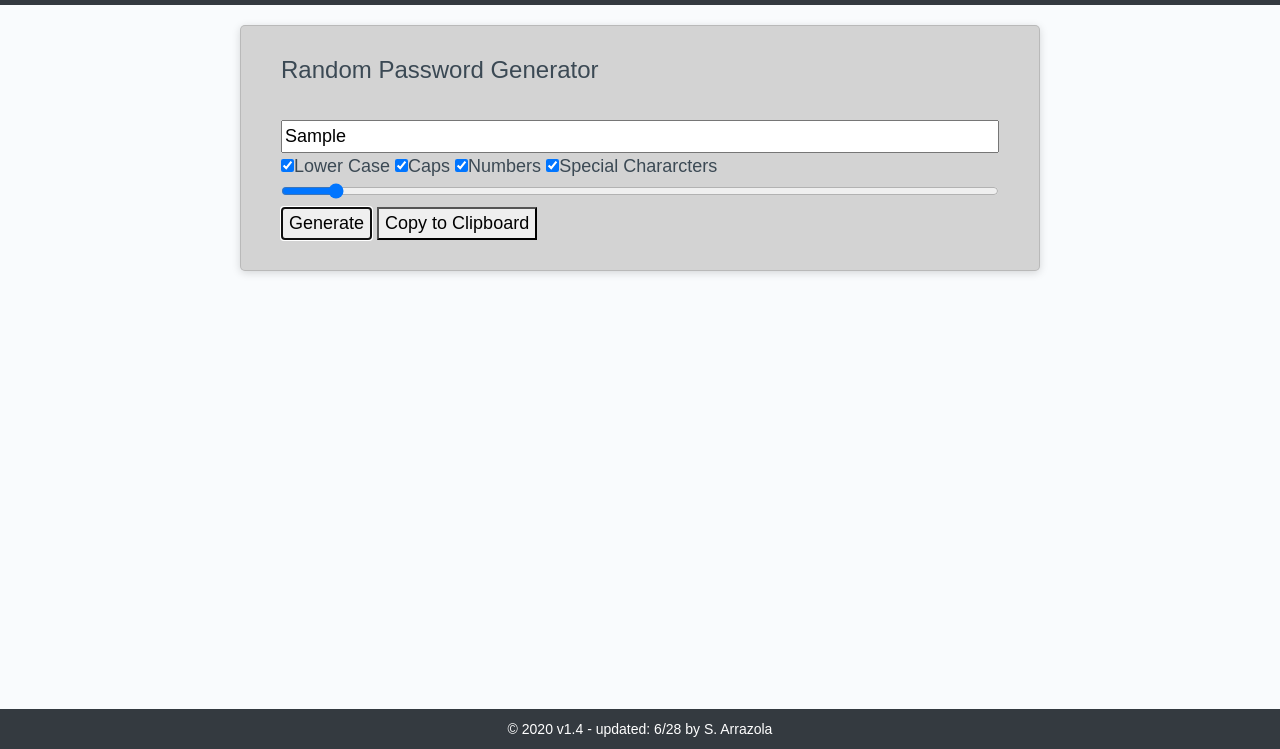
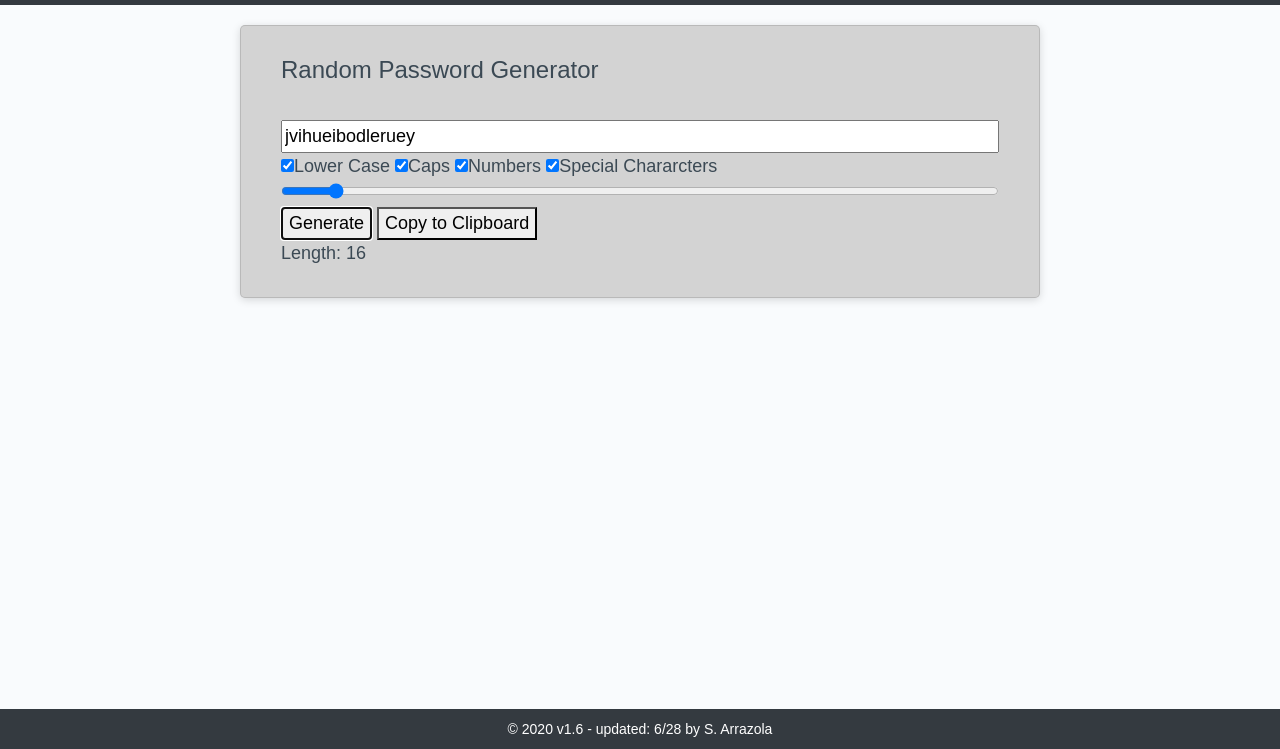
Before and after one commit to SeaBa55/js_password_generator, a plain HTML site: page Develop/index.html in a window 1280 px wide. Both pictures are taken after typing "Sample" into the empty fields and a click on the button "Generate". Shown: the part 51-800 px from the top of the page. Drawn offline with nearby package versions, Linux system fonts and the light colour scheme.

Commit message:
Created function genPass() which is called on the generate button click. In its curent form, it uses a sigle char array genPassVals along with a math.random loop to create a random password of length complexity; The password is stored in the variable password during the loop and is pushed into the text display immediatle after loop execution (script.js lines 15-27).

```diff
--- a/Develop/index.html
+++ b/Develop/index.html
@@ -56,7 +56,7 @@
     <!-- Sticky Footer (modified - copied and pasted from https://getbootstrap.com/docs/4.5/examples/sticky-footer-navbar/ -->
     <footer class="footer mt-auto bg-dark">
       <div class="container">
-        <span class="my-foot-text">© 2020 v1.4 - updated: 6/28 by S. Arrazola</span>
+        <span class="my-foot-text">© 2020 v1.6 - updated: 6/28 by S. Arrazola</span>
       </div>
     </footer>
 
--- a/Develop/script.js
+++ b/Develop/script.js
@@ -1,14 +1,29 @@
-// Assignment Code
-var generateBtn = document.querySelector("#generate");
+// get default slider value to display as default password "length"
+var complexity = document.getElementById("slider").value;
+document.getElementById("length").innerHTML = "Length: " + complexity;
 
-// Write password to the #password input
-function writePassword() {
-  var password = generatePassword();
-  var passwordText = document.querySelector("#password");
+// function to set password length based on slider position
+function slideVal(){
 
-  passwordText.value = password;
+  // get slider value to display as password "length"
+  complexity = document.getElementById("slider").value;
+  document.getElementById("length").innerHTML = "Length: " + complexity;
 
 }
 
-// Add event listener to generate button
-generateBtn.addEventListener("click", writePassword);
+// Generate random password
+function genPass(){
+
+  // Initialize/ Reset password working parameter
+  let password ="";
+  let genPassVals = "abcdefghijklmnopqrstuvwxyz";
+
+  // create for loop to choose password characters - used < instead of <= to not includ the 8 element which would yeild 9 items since array starts at 0.
+  for(var i = 0; i < complexity; i++){
+      password = password + genPassVals.charAt(Math.floor(Math.random() * Math.floor(genPassVals.length - 1)));
+  }
+
+  // add password to textbox/display area
+  document.getElementById("display").value = password;
+
+}
```
Also changed, not shown: 1 other file.
